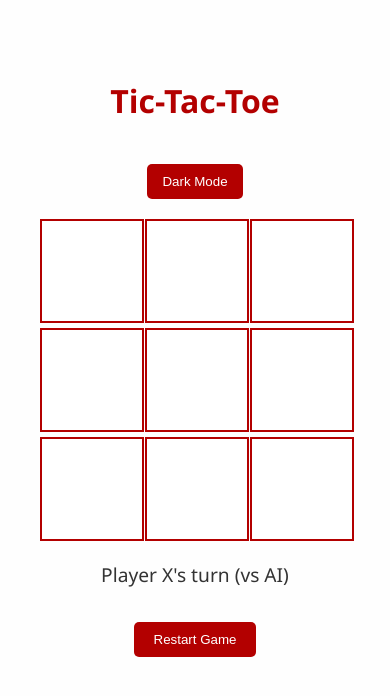
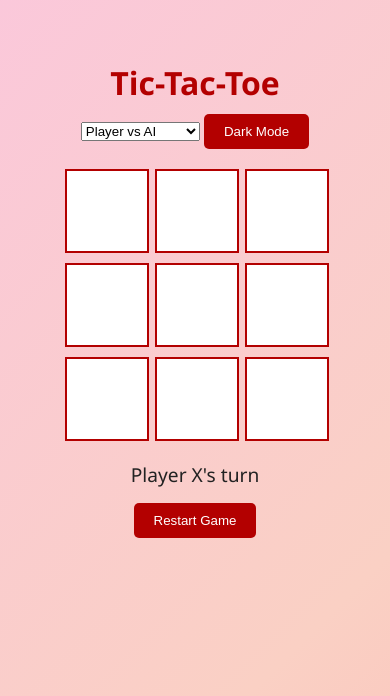
Before and after one commit to tapas999/PRODIGY_WD_03, a plain HTML site: page index.html in a window 390 px wide. Drawn offline with Linux system fonts and the light colour scheme.

Commit message:
update js and html

```diff
--- a/app.js
+++ b/app.js
@@ -1,16 +1,13 @@
 const cells = document.querySelectorAll('.cell');
 const statusText = document.getElementById('status');
 const restartBtn = document.getElementById('restart');
+const themeBtn = document.getElementById('themeBtn');
 
 let gameBoard = ['', '', '', '', '', '', '', '', ''];
 let currentPlayer = 'X';
 let gameActive = true;
-const vsAI = true;
+let currentMode = 'ai'; // Default mode is Player vs AI
 
-// Load audio
-const moveSound = new Audio('move.mp3');
-const winSound = new Audio('win.mp3');
-const drawSound = new Audio('draw.mp3');
 
 const winPatterns = [
   [0,1,2],[3,4,5],[6,7,8],
@@ -18,58 +15,75 @@ const winPatterns = [
   [0,4,8],[2,4,6]
 ];
 
+// Click Handler
+cells.forEach(cell => cell.addEventListener('click', handleClick));
+restartBtn.addEventListener('click', restartGame);
+
 function handleClick(e) {
   const index = e.target.dataset.index;
+  if (gameBoard[index] !== '' || !gameActive) return;
 
-  if (gameBoard[index] !== '' || !gameActive || currentPlayer !== 'X') return;
+  makeMove(index, currentPlayer);
 
-  makeMove(index, 'X');
-
-  if (gameActive && vsAI) {
-    setTimeout(() => {
-      const aiIndex = getBestMove();
-      makeMove(aiIndex, 'O');
-    }, 500);
+  if (gameActive) {
+    if (currentMode === 'ai' && currentPlayer === 'X') {
+      setTimeout(() => {
+        const aiIndex = getBestMove();
+        makeMove(aiIndex, 'O');
+      }, 400);
+    }
   }
 }
 
+
+
+// function handleClick(e) {
+//   const index = e.target.dataset.index;
+//   if (gameBoard[index] !== '' || !gameActive || currentPlayer !== 'X') return;
+
+//   makeMove(index, 'X');
+
+//   if (gameActive && vsAI) {
+//     setTimeout(() => {
+//       const aiIndex = getBestMove();
+//       makeMove(aiIndex, 'O');
+//     }, 500);
+//   }
+// }
+
+// Make Move
 function makeMove(index, player) {
   gameBoard[index] = player;
   cells[index].textContent = player;
   cells[index].classList.add('played');
-  moveSound.play();
+  cells[index].style.color = document.body.classList.contains('dark') ? 'white' : 'black';
 
   if (checkWin(player)) {
     statusText.textContent = `Player ${player} wins!`;
     gameActive = false;
-    winSound.play();
   } else if (gameBoard.every(cell => cell !== '')) {
     statusText.textContent = "It's a draw!";
     gameActive = false;
-    drawSound.play();
   } else {
     currentPlayer = player === 'X' ? 'O' : 'X';
-    if (!vsAI || currentPlayer === 'X') {
-      statusText.textContent = `Player ${currentPlayer}'s turn`;
-    }
+    statusText.textContent = `Player ${currentPlayer}'s turn`;
   }
 }
 
+// Check Winner
 function checkWin(player) {
   return winPatterns.some(pattern => {
     const [a, b, c] = pattern;
-    return (
-      gameBoard[a] === player &&
-      gameBoard[b] === player &&
-      gameBoard[c] === player
-    );
+    return gameBoard[a] === player &&
+           gameBoard[a] === gameBoard[b] &&
+           gameBoard[a] === gameBoard[c];
   });
 }
 
+// Smart AI (Minimax)
 function getBestMove() {
   let bestScore = -Infinity;
   let move;
-
   gameBoard.forEach((val, i) => {
     if (val === '') {
       gameBoard[i] = 'O';
@@ -81,7 +95,6 @@ function getBestMove() {
       }
     }
   });
-
   return move;
 }
 
@@ -115,34 +128,25 @@ function minimax(board, depth, isMaximizing) {
   }
 }
 
+// Restart Game
 function restartGame() {
   gameBoard = ['', '', '', '', '', '', '', '', ''];
   gameActive = true;
   currentPlayer = 'X';
-  statusText.textContent = `Player X's turn`;
+  statusText.textContent = "Player X's turn";
   cells.forEach(cell => {
     cell.textContent = '';
     cell.classList.remove('played');
+    cell.style.color = document.body.classList.contains('dark') ? 'white' : 'black';
   });
 }
 
-cells.forEach(cell => cell.addEventListener('click', handleClick));
-restartBtn.addEventListener('click', restartGame);
+// Theme Toggle
+function toggleTheme() {
+  document.body.classList.toggle('dark');
+  themeBtn.textContent = document.body.classList.contains('dark') ? 'Light Mode' : 'Dark Mode';
 
-
-function toggleTheme() {
-  const body = document.body;
-  const button = document.querySelector('.toggle-theme');
-  const cells = document.querySelectorAll('.cell');
-
-  body.classList.toggle('dark');
-
-  // Update button text
-  if (body.classList.contains('dark')) {
-    button.textContent = 'Light Mode';
-    cells.forEach(cell => cell.style.color = 'white');
-  } else {
-    button.textContent = 'Dark Mode';
-    cells.forEach(cell => cell.style.color = 'black');
-  }
+  cells.forEach(cell => {
+    cell.style.color = document.body.classList.contains('dark') ? 'white' : 'black';
+  });
 }
--- a/index.html
+++ b/index.html
@@ -3,12 +3,20 @@
 <head>
   <meta charset="UTF-8" />
   <meta name="viewport" content="width=device-width, initial-scale=1.0"/>
-  <title>Tic-Tac-Toe Game</title>
+  <title>Tic-Tac-Toe</title>
   <link rel="stylesheet" href="style.css">
 </head>
 <body>
+  <div class="background-animation"></div>
+
+  <div class="container">
     <h1>Tic-Tac-Toe</h1>
-  <button class="toggle-theme">Dark Mode</button>
+    <select id="modeSelect" onchange="changeMode()">
+  <option value="ai">Player vs AI</option>
+  <option value="pvp">Player vs Player</option>
+</select>
+
+    <button class="toggle-theme" id="themeBtn" onclick="toggleTheme()">Dark Mode</button>
 
     <div id="game">
       <div class="cell" data-index="0"></div>
@@ -22,9 +30,9 @@
       <div class="cell" data-index="8"></div>
     </div>
 
- <p id="status">Player X's turn (vs AI)</p>
-
+    <p id="status">Player X's turn</p>
     <button id="restart">Restart Game</button>
+  </div>
 
   <script src="app.js"></script>
 </body>
--- a/style.css
+++ b/style.css
@@ -1,69 +1,8 @@
-body {
-  font-family: 'Segoe UI', sans-serif;
-  background: #f4f4f4;
-  text-align: center;
-  padding-top: 50px;
-}
-
-h1 {
-  color: #b30000;
-}
-
-#game {
-  display: grid;
-  grid-template-columns: repeat(3, 100px);
-  gap: 5px;
-  justify-content: center;
-  margin: 20px auto;
-}
-
-.cell {
-  width: 100px;
-  height: 100px;
-  background: white;
-  border: 2px solid #660000;
-  font-size: 2rem;
-  display: flex;
-  align-items: center;
-  justify-content: center;
-  cursor: pointer;
-}
-
-.cell:hover {
-  background-color: #ffe6e6;
-}
-
-#status {
-  font-size: 1.2rem;
-  margin-top: 20px;
-}
-
-#restart {
-  padding: 10px 20px;
-  margin-top: 15px;
-  background: #b30000;
-  color: white;
-  border: none;
-  border-radius: 5px;
-  cursor: pointer;
-}
-
-#restart:hover {
-  background: #990000;
-}
-
-.cell {
-  transition: background 0.3s, transform 0.2s;
-}
-.cell.played {
-  transform: scale(1.1);
-  background: #fff2f2;
-}
 :root {
   --bg-color: #fefefe;
-  --text-color: #333;
+  --text-color: #222;
   --primary-color: #b30000;
-  --cell-bg: white;
+  --cell-bg: #ffffff;
   --hover-bg: #ffe6e6;
 }
 
@@ -76,39 +15,100 @@ body.dark {
 }
 
 body {
+  margin: 0;
+  padding: 0;
+  font-family: 'Segoe UI', sans-serif;
   background-color: var(--bg-color);
   color: var(--text-color);
+  overflow-x: hidden;
   transition: background 0.3s, color 0.3s;
 }
 
+.background-animation {
+  position: fixed;
+  top: 0;
+  left: 0;
+  width: 100%;
+  height: 100%;
+  z-index: -1;
+  background: linear-gradient(-45deg, #ff9a9e, #fad0c4, #fbc2eb, #a6c1ee);
+  background-size: 400% 400%;
+  animation: gradientMove 15s ease infinite;
+}
+
+@keyframes gradientMove {
+  0% {background-position: 0% 50%;}
+  50% {background-position: 100% 50%;}
+  100% {background-position: 0% 50%;}
+}
+
+.container {
+  text-align: center;
+  padding: 40px 20px;
+}
+
 h1 {
+  margin-bottom: 10px;
   color: var(--primary-color);
 }
 
-nav, header {
-  background-color: var(--primary-color);
+#game {
+  display: grid;
+  grid-template-columns: repeat(3, 100px);
+  gap: 10px;
+  justify-content: center;
+  margin: 20px auto;
 }
 
 .cell {
-  background: var(--cell-bg);
+  width: 100px;
+  height: 100px;
+  font-size: 2rem;
+  background-color: var(--cell-bg);
+  color: var(--text-color);
   border: 2px solid var(--primary-color);
-}
-.cell {
-  background: var(--cell-bg);
-  border: 2px solid var(--primary-color);
-  color: var(--text-color); /* <-- Add this */
+  display: flex;
+  justify-content: center;
+  align-items: center;
+  cursor: pointer;
+  transition: transform 0.2s, background 0.3s;
 }
 
 .cell:hover {
   background-color: var(--hover-bg);
+  transform: scale(1.05);
 }
 
-.toggle-theme {
-  margin-top: 20px;
+.cell.played {
+  font-weight: bold;
+}
+
+#status {
+  font-size: 1.2rem;
+  margin: 15px;
+}
+
+button {
   background: var(--primary-color);
   color: white;
   border: none;
-  padding: 10px 15px;
+  padding: 10px 20px;
   border-radius: 5px;
   cursor: pointer;
+  transition: background 0.3s;
 }
+
+button:hover {
+  background: #990000;
+}
+
+@media (max-width: 500px) {
+  #game {
+    grid-template-columns: repeat(3, 80px);
+  }
+  .cell {
+    width: 80px;
+    height: 80px;
+    font-size: 1.5rem;
+  }
+}
```
Lines whose indentation alone changed are shown as unchanged.
